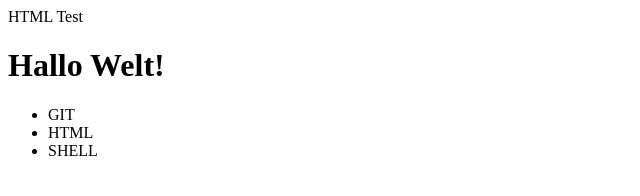
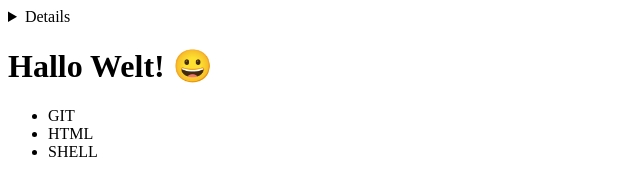
Before and after one commit to Frenzy265/html-playground, a plain HTML site: page index.html in a window 1280 px wide. Shown: the whole page, without its empty margins (0-640 px from the left). Drawn offline with Linux system fonts and the light colour scheme.

Commit message:
Favicon, emoji, details

```diff
--- a/index.html
+++ b/index.html
@@ -1,10 +1,16 @@
 <!DOCTYPE html>
 <html>
 <head>
-    <tittle>HTML Test</tittle>
+    <title>HTML Test</title>
+    <link rel="shortcut icon" type="image/png" href="favicon.png">
 </head>
 <body>
-        <h1>Hallo Welt!</h1>
+    <details>
+        <summary>Details</summary>
+        Übungsseite HTML
+    </details>
+
+    <h1>Hallo Welt! &#128512;</h1>
         <nav>
             <ul>
                 <li>GIT</li>
```
